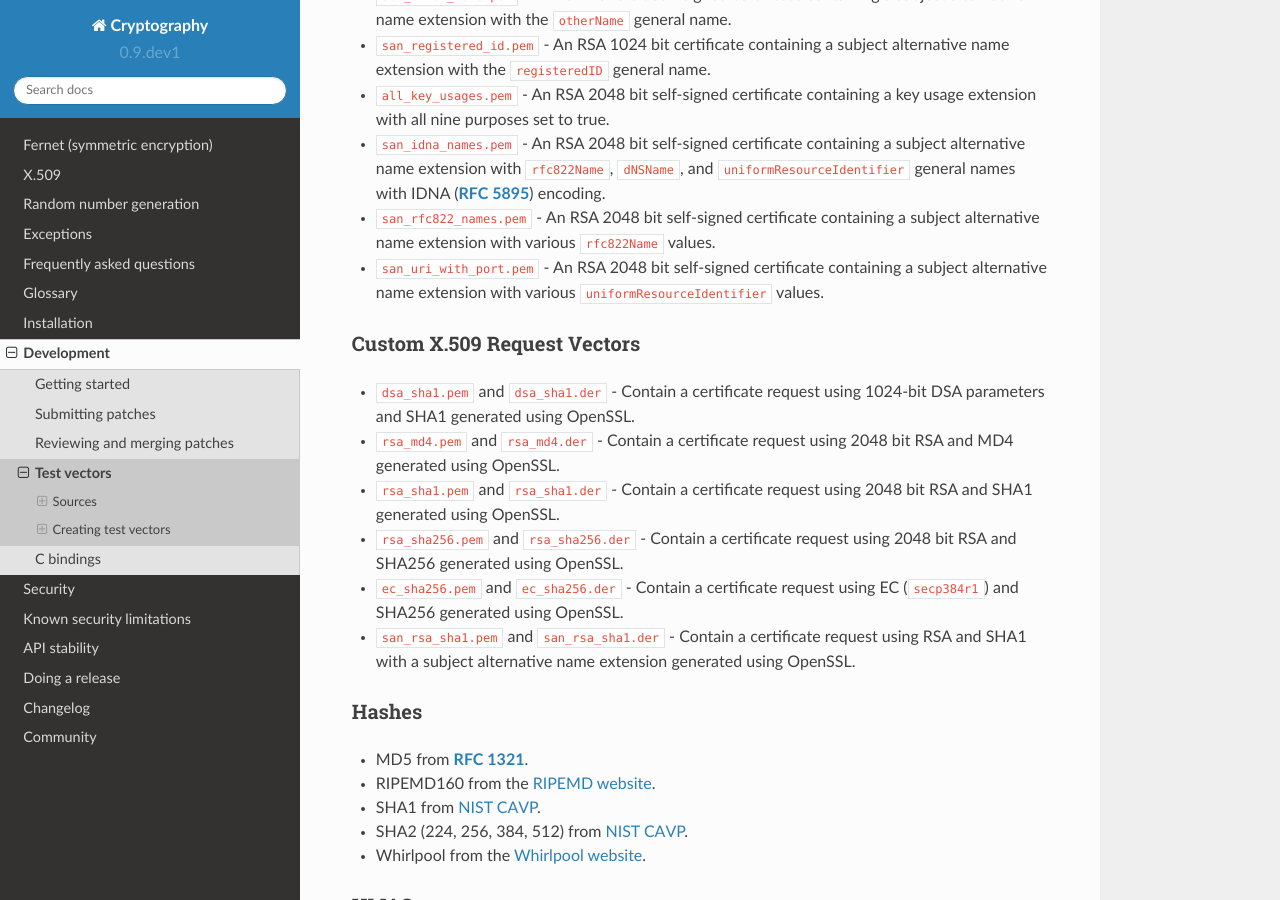
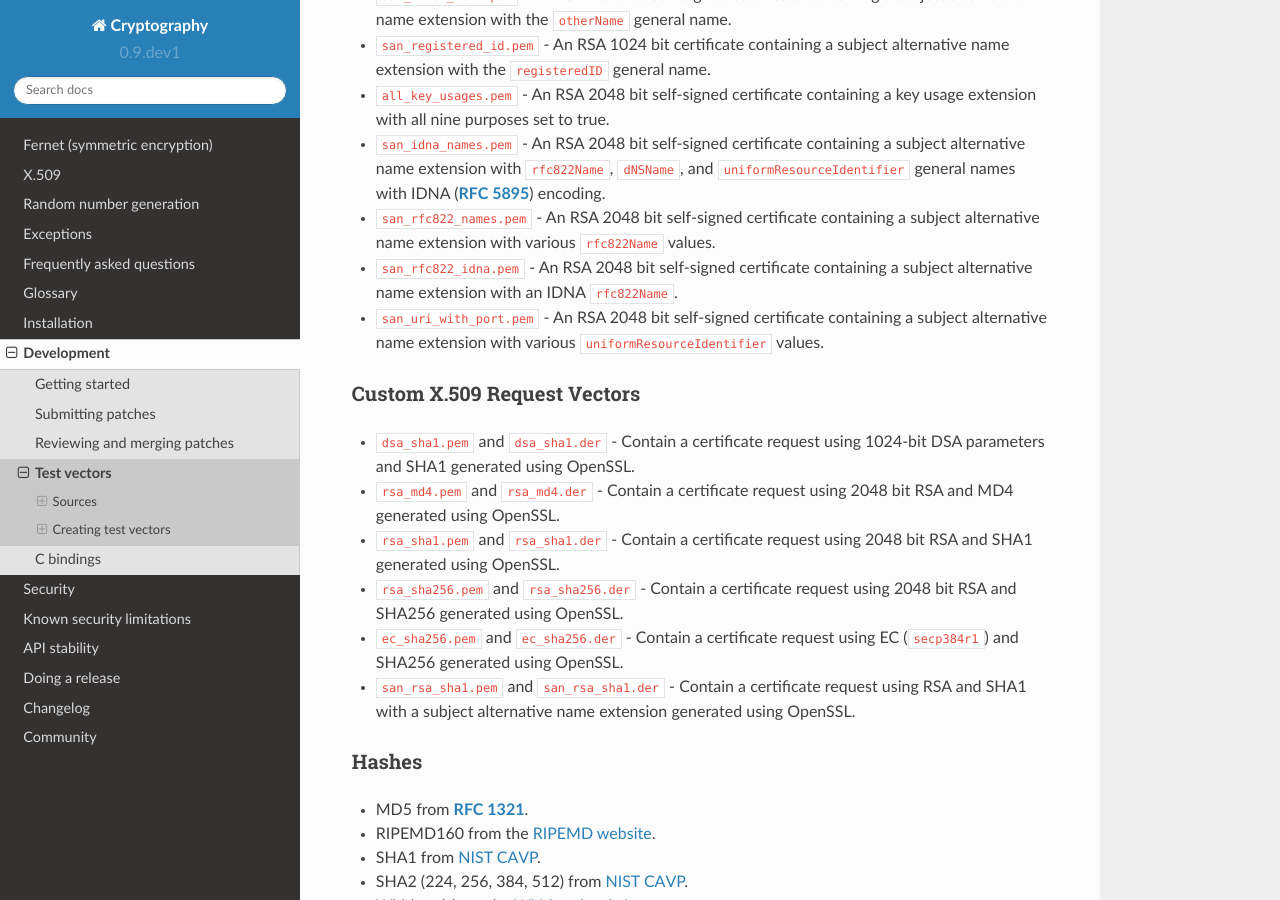
Before and after one commit to WebKing0121/cryptography, a Sphinx documentation site: the page built from docs/development/test-vectors.rst, in a window 1280 px wide and 900 px high, scrolled down 2814 px. Built offline with Sphinx 7.4.7 and the Read the Docs theme 2.0.0, drawn with Linux system fonts in a browser that asks for light colours; pages that are not in the unit, such as notebooks, are missing from menus.

Commit message:
add a SAN vector that's a single IDNA rfc822name

```diff
--- a/docs/development/test-vectors.rst
+++ b/docs/development/test-vectors.rst
@@ -145,6 +145,8 @@ Custom X.509 Vectors
   ``uniformResourceIdentifier`` general names with IDNA (:rfc:`5895`) encoding.
 * ``san_rfc822_names.pem`` - An RSA 2048 bit self-signed certificate containing
   a subject alternative name extension with various ``rfc822Name`` values.
+* ``san_rfc822_idna.pem`` - An RSA 2048 bit self-signed certificate containing
+  a subject alternative name extension with an IDNA ``rfc822Name``.
 * ``san_uri_with_port.pem`` - An RSA 2048 bit self-signed certificate
   containing a subject alternative name extension with various
   ``uniformResourceIdentifier`` values.
```
Also changed, not shown: 1 other file.
